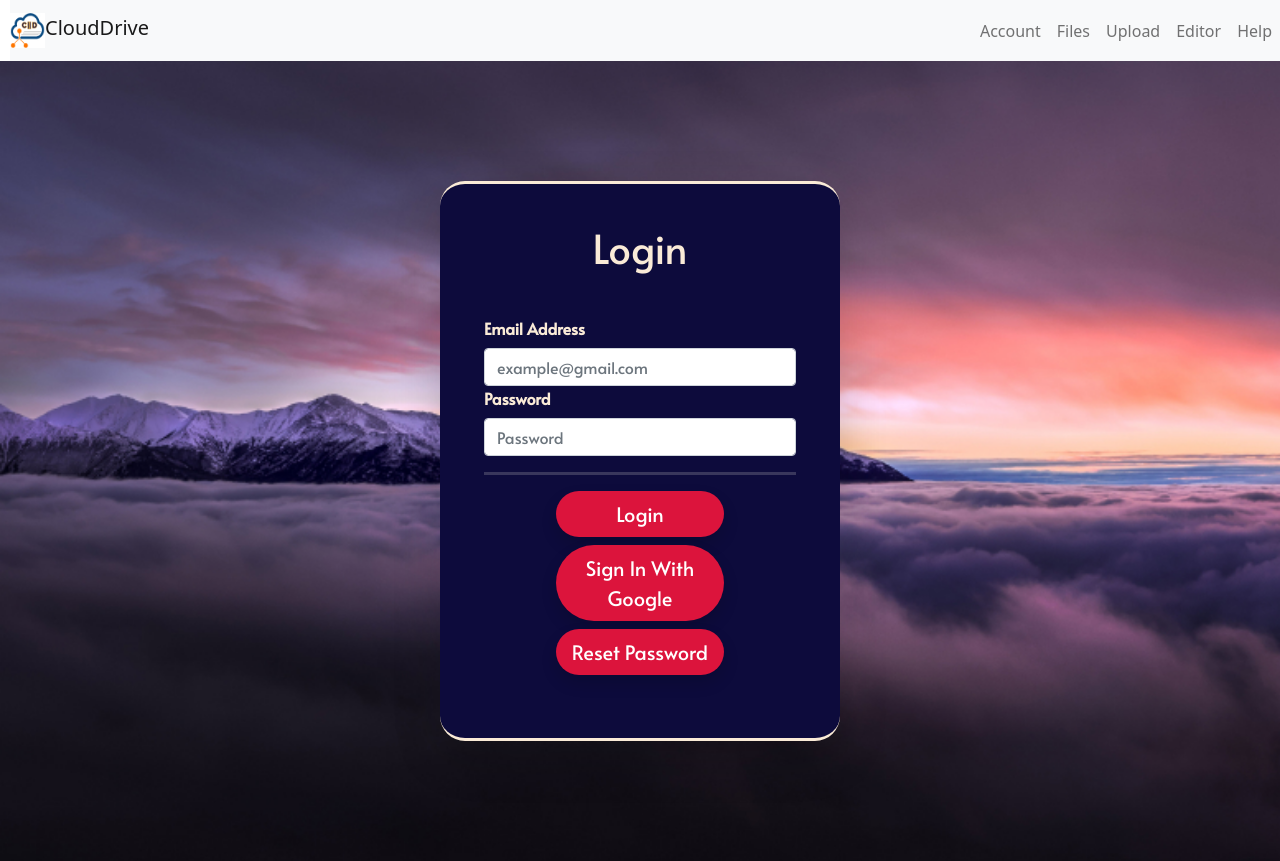
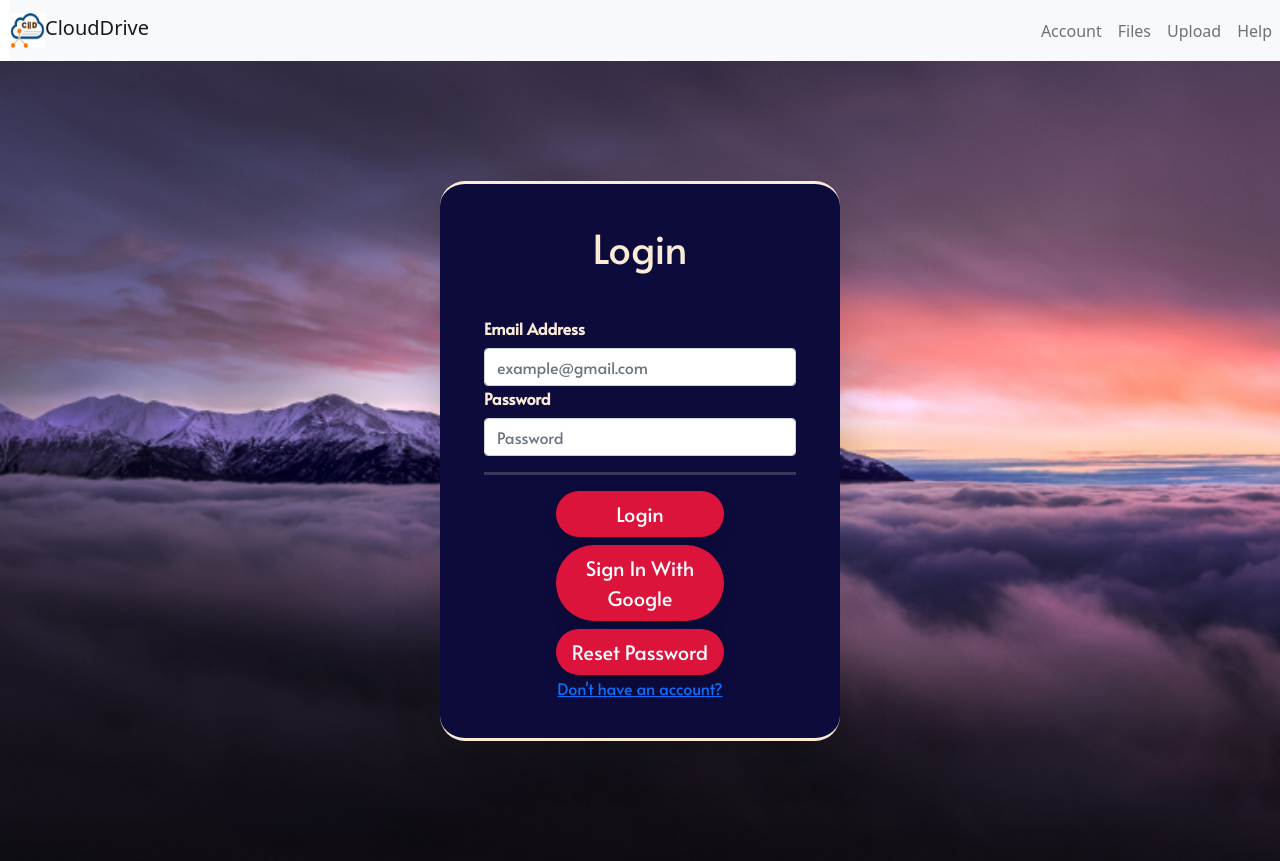
Before and after one commit to The-Rensselaer-Communion-of-Students/React, a React (Create React App) app in the folder cloud_drive/: page /login in a window 1280 px wide. Built offline with nearby package versions, Linux system fonts and the light colour scheme; no server answers; a web font is replaced by a local one.

Commit message:
Added link between Registerpage.jsx and Loginpage.jsx, cleaned up code

```diff
--- a/cloud_drive/src/Components/Navbarf.jsx
+++ b/cloud_drive/src/Components/Navbarf.jsx
@@ -27,12 +27,8 @@ export default function Navbarf() {
         <Nav.Link href="/Upload">Upload</Nav.Link>
         </Nav.Item>
         <Nav.Item>
-      <Nav.Link href="/Editor">Editor</Nav.Link>
-    </Nav.Item>
-    <Nav.Item>
         <Nav.Link href="/help">Help</Nav.Link>
         </Nav.Item>
-
     </Nav>
     </Navbar>
   </div>
--- a/cloud_drive/src/Pages/Loginpage.jsx
+++ b/cloud_drive/src/Pages/Loginpage.jsx
@@ -5,7 +5,6 @@ import { useUserContext } from "../context/userContext";
 import { useNavigate } from "react-router-dom";
 import "./Loginpage.css";
 import Navbarf from '../Components/Navbarf';
-
 
 export default function Loginpage() {
         const emailRef = useRef();
@@ -41,34 +40,12 @@ export default function Loginpage() {
                 <Button variant="primary" type="submit" size="lg" className='rounded-pill border-0 shadow'>Sign In With Google</Button>
                 <Button variant="primary" type="button" size="lg" className='rounded-pill border-0 shadow' onClick={resetRedirect}>Reset Password</Button>
               </div>
+              <div id="dontHave">
+                <a href="register">Don't have an account?</a>
+              </div>
           </Form>
         </div>
     </div>
     </>
-/*
-      <>
-      <Navbarf/>
-      <div id="w">
-          <div id="w2">
-              <h1>Sign In to Your Account</h1>
-              {error && <p className="error">{error}</p>}
-              <Form id="login" onSubmit={onSubmit}>
-                  <Form.Label>Email Adress</Form.Label>
-                  <Form.Control type="email" placeholder="example@gmail.com" ref={emailRef} />
-                  <Form.Label>Password</Form.Label>
-                  <Form.Control type="password" placeholder="Password" ref={psdRef} />
-                  <hr className="solid" />
-                  <div className="d-grid gap-2">
-                      <Button variant="success" type="submit" size="lg">Sign In</Button>
-                      <p>or</p>
-                      <Button variant="primary" type="submit" size="lg">Sign In With Google</Button>
-                  </div>
-                  <div id="dontHave">
-                      {/* Forgot your password? stuff here [check userContext.js]}
-                      /*<a href="register">Don't have an account?</a>
-                  </div>
-              </Form>
-          </div>
-      </div></>*/
   )
 }
--- a/cloud_drive/src/Pages/Registerpage.jsx
+++ b/cloud_drive/src/Pages/Registerpage.jsx
@@ -1,4 +1,3 @@
-
 import Form from 'react-bootstrap/Form'
 import { Button } from 'react-bootstrap'
 import React, { useRef } from "react";
@@ -56,44 +55,12 @@ export default function Registerpage() {
                       <Button variant="primary" type="submit" size="lg" className='rounded-pill border-0'>Sign Up</Button>
                       <Button variant="primary" type="submit" size="lg" className='rounded-pill border-0'>Sign Up With Google</Button>
                   </div>
+                  <div id="alreadyHave">
+                          <a href="login">Already have an account?</a>
+                  </div>
               </Form>
           </div>
       </div>
       </>
-/*
-      <>
-      <Navbarf/>
-      <div id="w">
-              <div id="w2">
-                  <h1>Sign Up for an Account</h1>
-                  {error && <p className="error">{error}</p>}
-                  <Form id="login" onSubmit={onSubmit}>
-                      <Form.Label>Email Adress</Form.Label>
-                      <Form.Control type="email" placeholder="example@gmail.com" ref={emailRef} />
-                      <Form.Label>Password</Form.Label>
-                      <Form.Control type="password" placeholder="Password" ref={psdRef} />
-
-                      {/* Password confirmation }
-                      {/* Create another form control, onSubmit check for different text between Password and Confirm Password fields }
-  /*
-                      <Form.Label>Confirm Password</Form.Label>
-                      <Form.Control type="password" placeholder="Password" />
-                      {/* Password confirmation END }
-/*
-                      <Form.Label>Name</Form.Label>
-                      <Form.Control type="name" placeholder="Name" ref={nameRef} />
-                      <hr class="solid" />
-                      <div className="d-grid gap-2">
-                          <Button variant="success" type="submit" size="lg" id="signup">Sign Up</Button>
-                          <p>or</p>
-                          <Button variant="primary" type="submit" size="lg" id="signup-google">Sign Up With Google</Button>
-                      </div>
-                      <div id="alreadyHave">
-                          <a href="login">Already have an account?</a>
-                      </div>
-                  </Form>
-              </div>
-          </div></>
-*/
   )
 }
```
Lines whose indentation alone changed are shown as unchanged.
